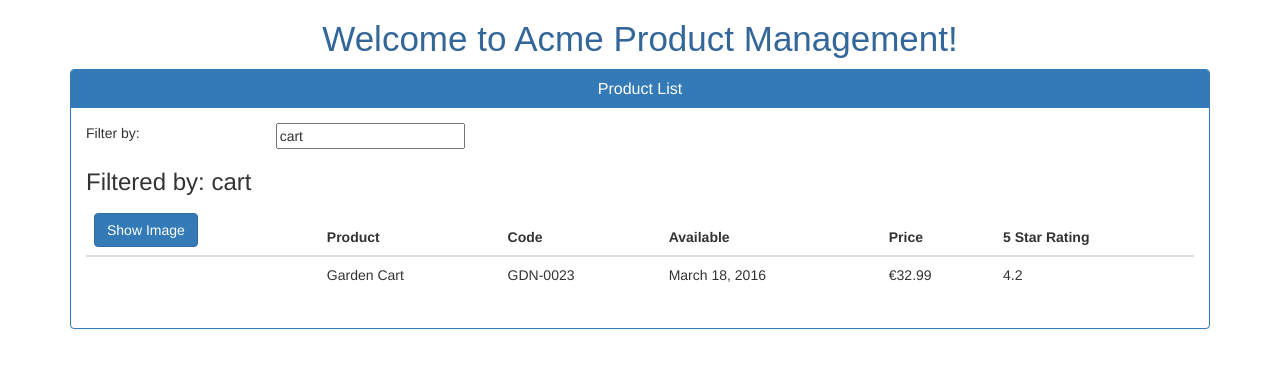
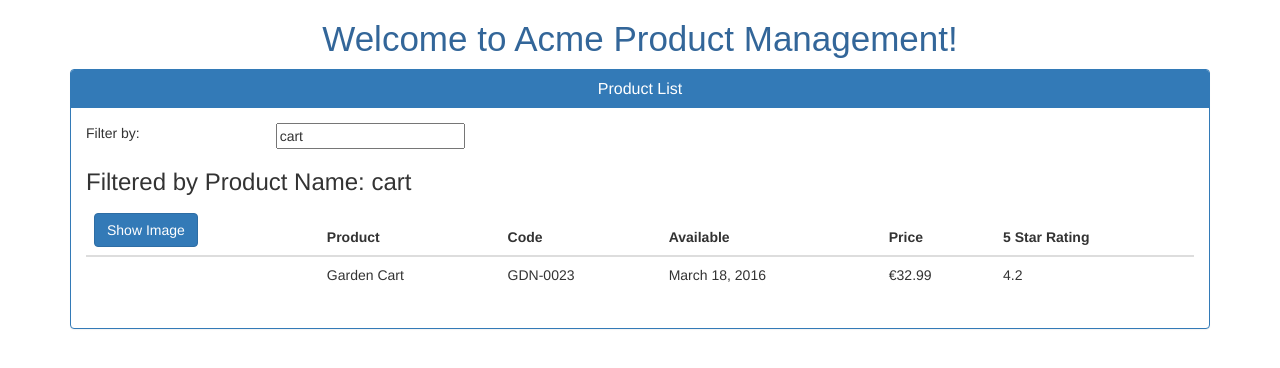
Before and after one commit to charlie8x/firstApp, an Angular app: page / in a window 1280 px wide. Shown: the top 368 px of the page. Built offline with nearby package versions, Linux system fonts and the light colour scheme.

Commit message:
add "Product Name" to filtered by

```diff
--- a/src/app/products/product-list.component.html
+++ b/src/app/products/product-list.component.html
@@ -13,7 +13,7 @@
 
     <div class="row">
       <div class="col-md-6">
-        <h3>Filtered by: {{ listFilter }}</h3>
+        <h3>Filtered by Product Name: {{ listFilter }}</h3>
       </div>
     </div>
     <div class="table-responsive">
```
Also changed, not shown: 1 other file (tests, documents, lock files or other folders).
